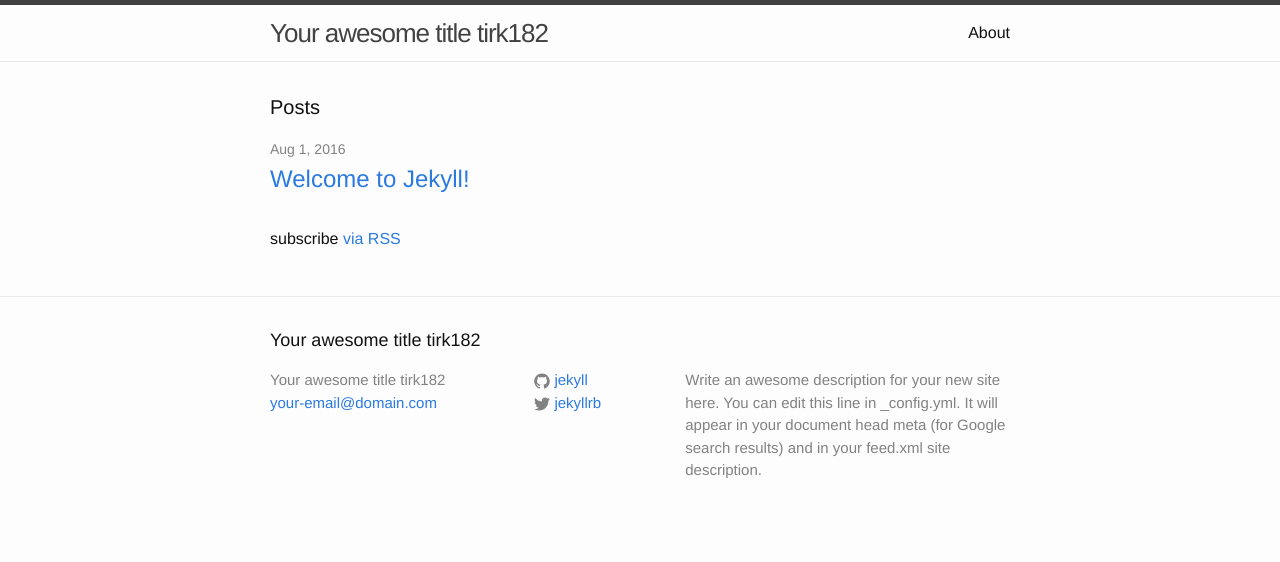
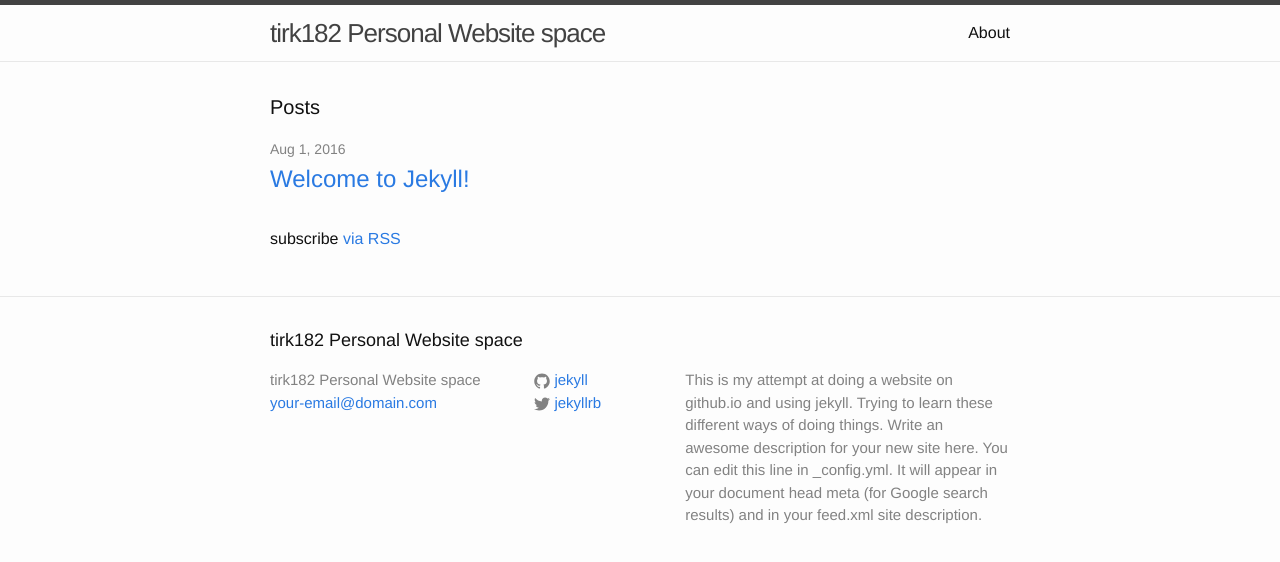
Before and after one commit to tirk182/tirk182.github.io, a Jekyll site: the page built from index.html, in a window 1280 px wide. Shown: the top 562 px of the page. Built offline with Jekyll 4.4.1, drawn with Linux system fonts in a browser that asks for light colours.

Commit message:
Update _config.yml

```diff
--- a/_config.yml
+++ b/_config.yml
@@ -6,10 +6,10 @@
 # 'jekyll serve'. If you change this file, please restart the server process.
 
 # Site settings
-title: Your awesome title tirk182
+title: tirk182 Personal Website space
 email: your-email@domain.com
 description: > # this means to ignore newlines until "baseurl:"
-  Write an awesome description for your new site here. You can edit this
+  This is my attempt at doing a website on github.io and using jekyll. Trying to learn these different ways of doing things. Write an awesome description for your new site here. You can edit this
   line in _config.yml. It will appear in your document head meta (for
   Google search results) and in your feed.xml site description.
 baseurl: "" # the subpath of your site, e.g. /blog
```
